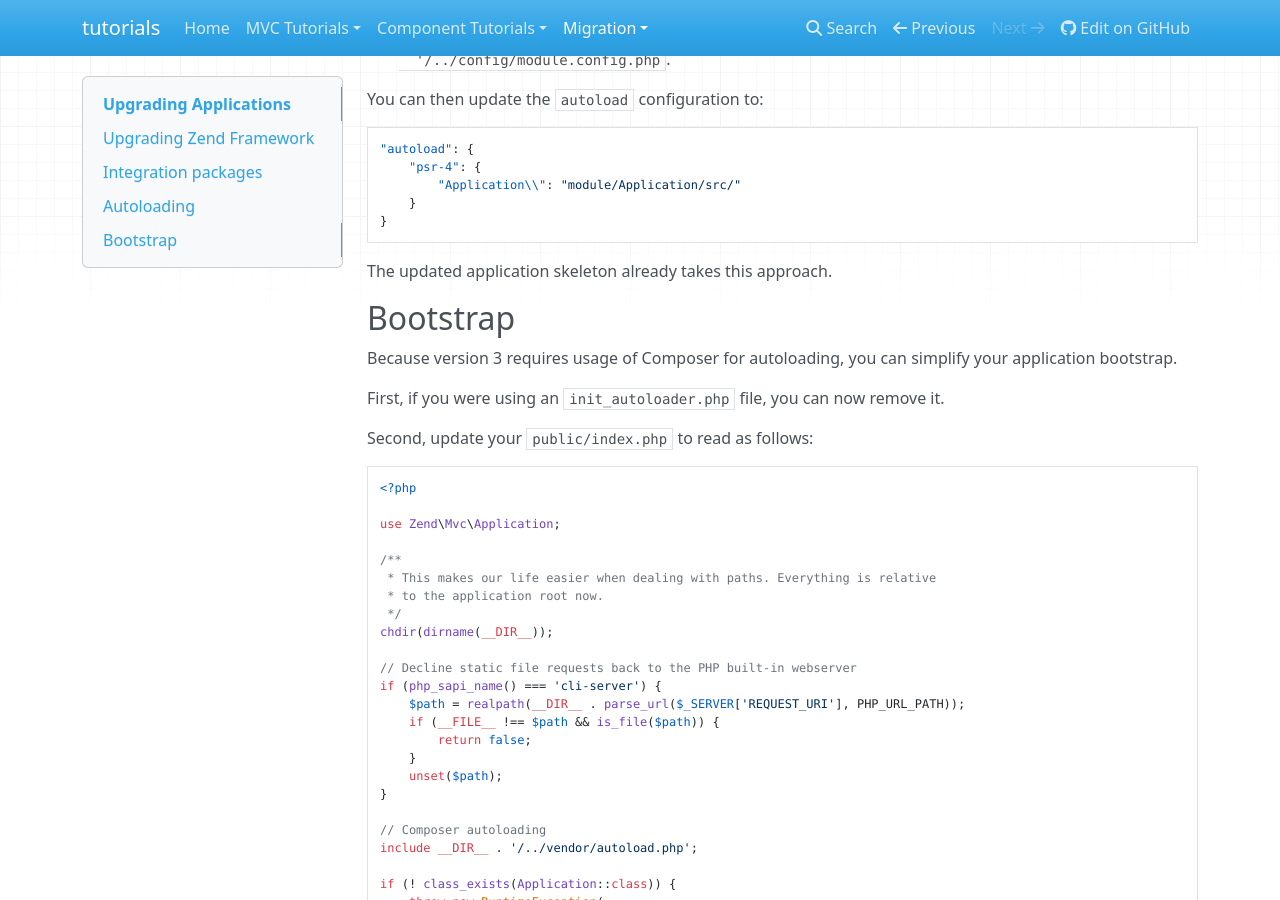
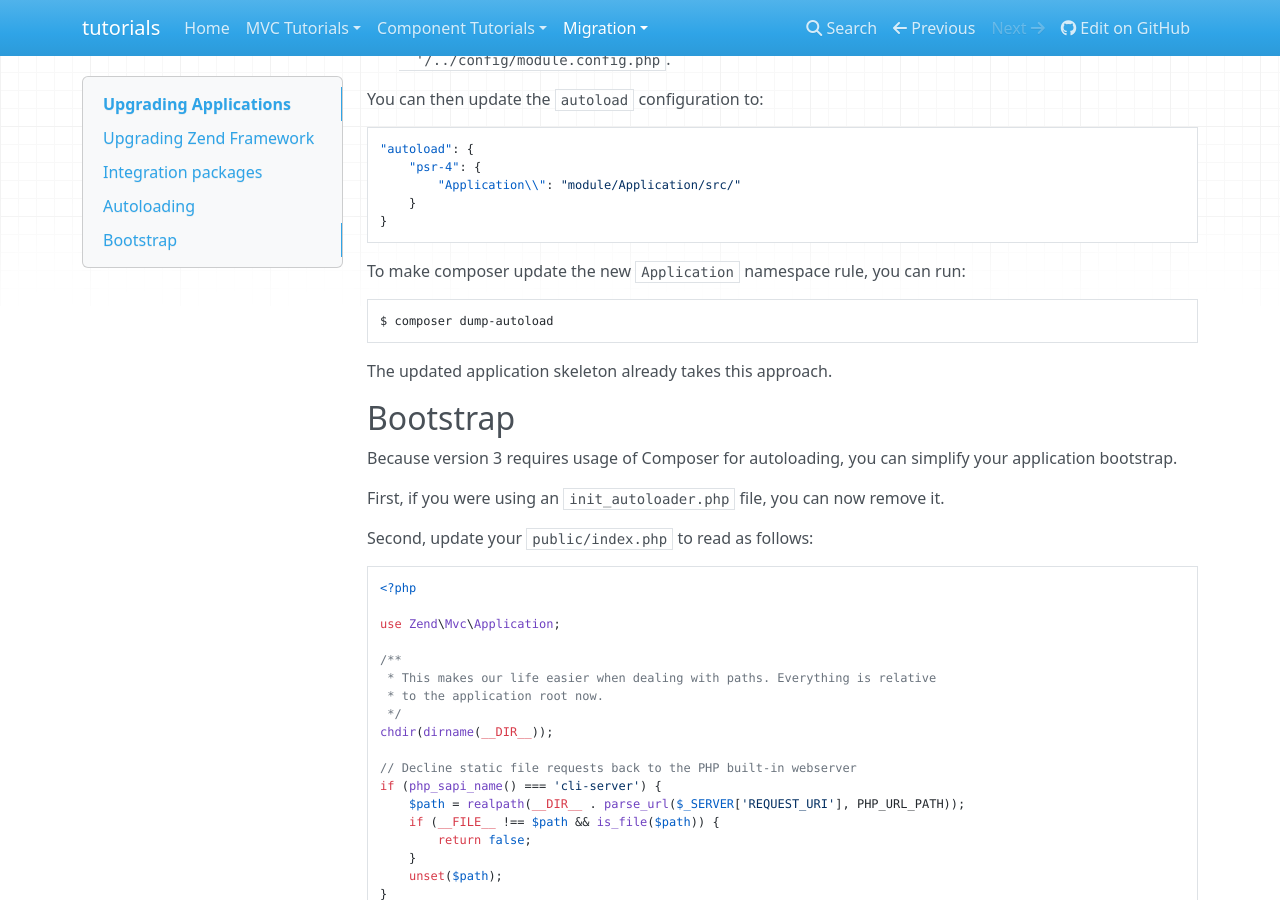
Before and after one commit to laminas/tutorials, an MkDocs documentation site: the page built from doc/book/migration/to-v3/application.md, in a window 1280 px wide and 900 px high, scrolled down 2684 px. Built offline with MkDocs 1.6.1, drawn with Linux system fonts in a browser that asks for light colours; nearby versions of some CDN libraries; old or Windows-style settings are respelled for this version of MkDocs.

Commit message:
[migration] add composer dump-autoload note after update PSR4 directory

````diff
--- a/doc/book/migration/to-v3/application.md
+++ b/doc/book/migration/to-v3/application.md
@@ -155,6 +155,12 @@ You can then update the `autoload` configuration to:
 }
 ```
 
+To make composer update the new `Application` namespace rule, you can run:
+
+```bash
+$ composer dump-autoload
+```
+
 The updated application skeleton already takes this approach.
 
 ## Bootstrap
````
